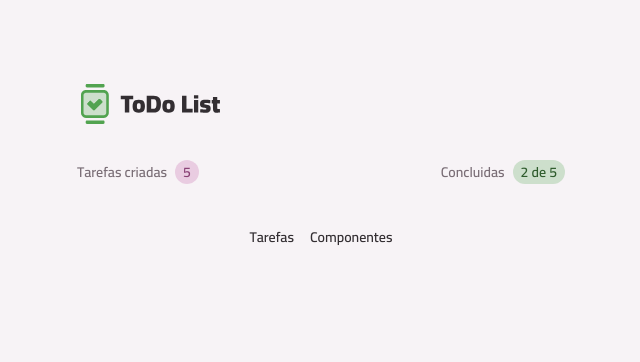
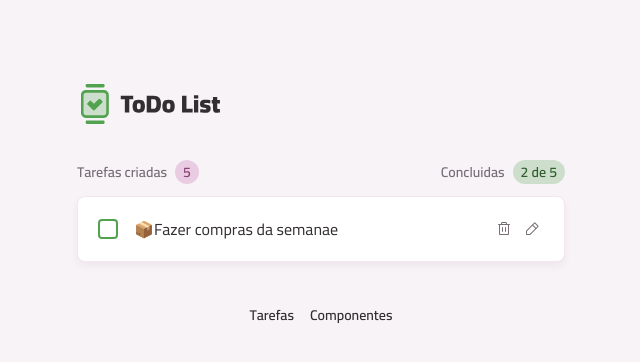
Before and after one commit to a-cs/rocketseat-react-2025, a React (Vite) app in the folder todo/: page / in a window 1280 px wide. Shown: the top 362 px of the page, without its empty margins (319-959 px from the left). Built offline with nearby package versions, Linux system fonts and the light colour scheme.

Commit message:
creating task item

```diff
--- /dev/null
+++ b/todo/src/core-components/task-item.tsx
@@ -0,0 +1,46 @@
+import ButtonIcon from "../components/button-icon";
+import Card from "../components/card";
+import InputCheckbox from "../components/input-checkbox";
+import Text from "../components/text";
+import TrashIcon from "../assets/icons/trash.svg?react"
+import CheckIcon from "../assets/icons/check.svg?react"
+import PencilIcon from "../assets/icons/pencil.svg?react"
+import XIcon from "../assets/icons/x.svg?react"
+import { useState } from "react";
+import InputText from "../components/input-text";
+
+export default function TaskItem() {
+	const [isEditing, setIsEditing] = useState(false)
+
+	function handleEditTask() {
+		setIsEditing(true)
+	}
+
+	function handleExitTask() {
+		setIsEditing(false)
+	}
+
+	return (
+		<Card size="md" className="flex items-center gap-4">
+			{!isEditing ? (
+				<>
+					<InputCheckbox />
+					<Text className="flex-1">📦Fazer compras da semanae</Text>
+					<div className="flex gap-1">
+						<ButtonIcon icon={TrashIcon} variant="tertiary" />
+						<ButtonIcon icon={PencilIcon} variant="tertiary" onClick={handleEditTask} />
+					</div></>
+			) : (
+				<>
+					<InputText className="flex-1" />
+					<div className="flex gap-1">
+						<ButtonIcon icon={XIcon} variant="secondary" onClick={handleExitTask} />
+						<ButtonIcon icon={CheckIcon} variant="primary" />
+					</div>
+				</>
+			)
+			}
+
+		</Card >
+	)
+}
--- a/todo/src/pages/page-home.tsx
+++ b/todo/src/pages/page-home.tsx
@@ -1,4 +1,5 @@
 import Container from "../components/container";
+import TaskItem from "../core-components/task-item";
 import TasksSumary from "../core-components/tasks-summary";
 
 export default function PageHome() {
@@ -6,5 +7,6 @@
 		<header className="flex items-center justify-between">
 			<TasksSumary/>
 		</header>
+		<TaskItem/>
 	</Container>
 }
```
